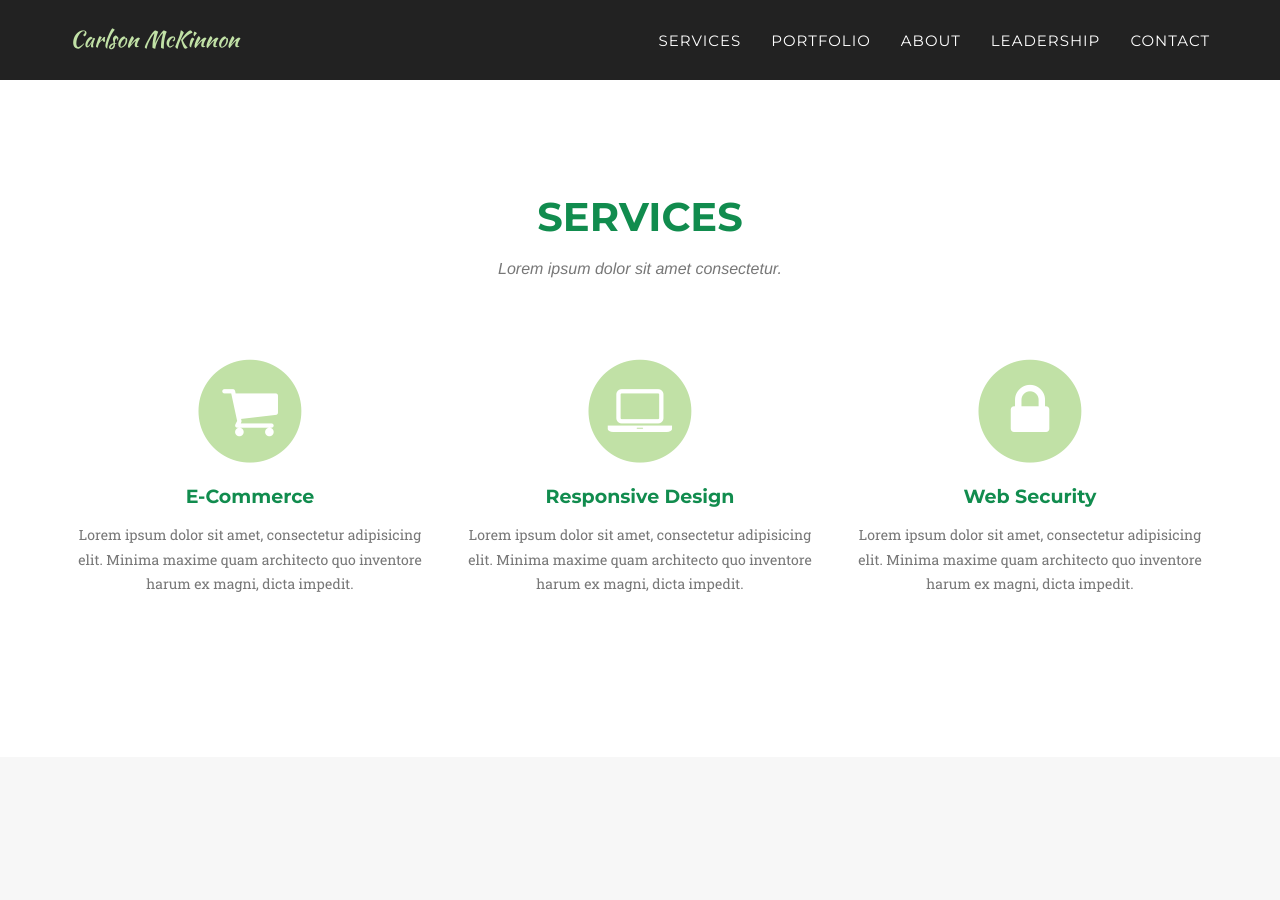
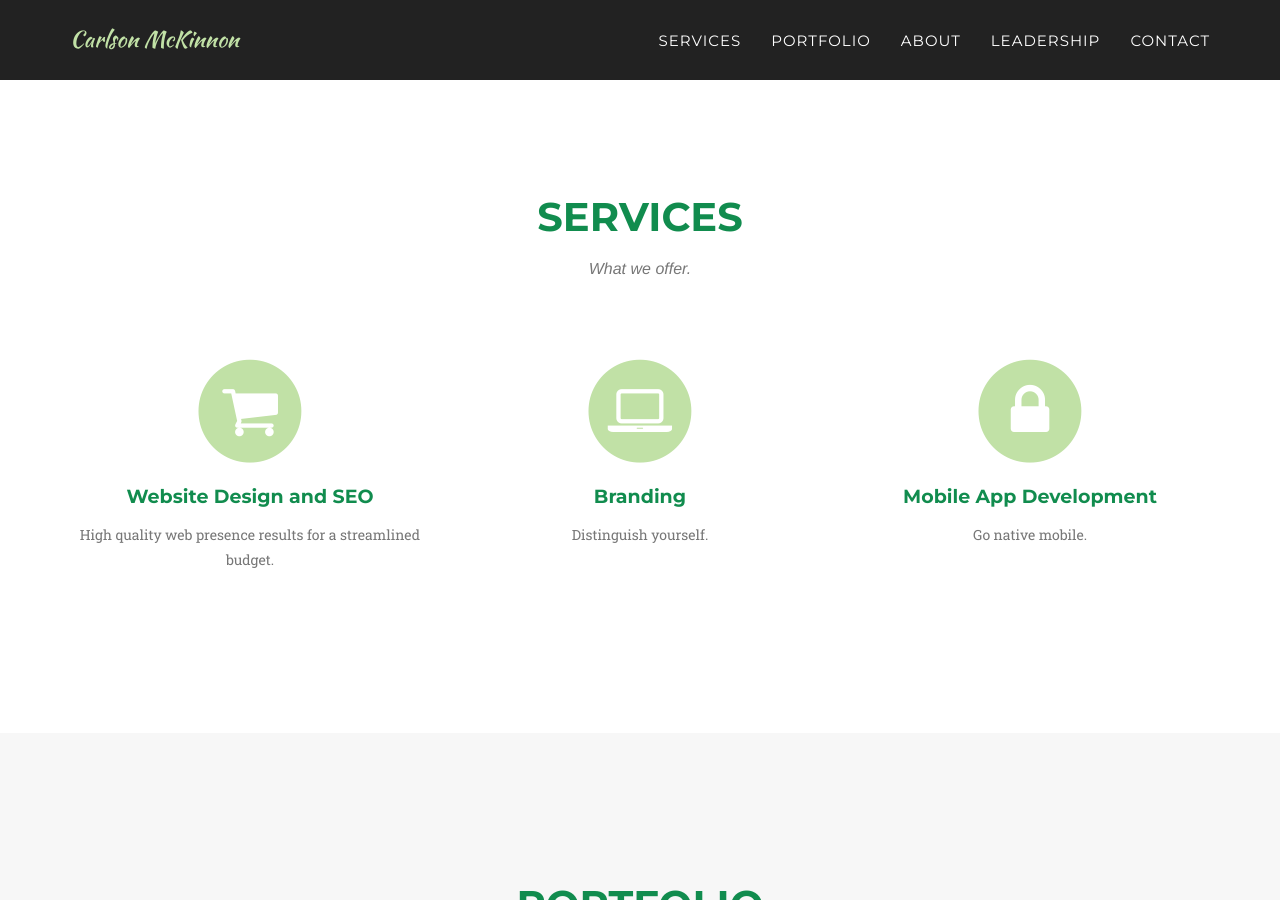
Before and after one commit to trodi/consult-o-matic, a Jekyll site: the page built from index.html, in a window 1280 px wide and 900 px high, scrolled down 713 px. Built offline with Jekyll 4.4.1, drawn with Linux system fonts in a browser that asks for light colours; some web fonts are replaced.

Commit message:
init services section

```diff
--- a/_includes/services.html
+++ b/_includes/services.html
@@ -4,7 +4,7 @@
             <div class="row">
                 <div class="col-lg-12 text-center">
                     <h2 class="section-heading">Services</h2>
-                    <h3 class="section-subheading text-muted">Lorem ipsum dolor sit amet consectetur.</h3>
+                    <h3 class="section-subheading text-muted">What we offer.</h3>
                 </div>
             </div>
             <div class="row text-center">
@@ -13,24 +13,24 @@
                         <i class="fa fa-circle fa-stack-2x text-primary"></i>
                         <i class="fa fa-shopping-cart fa-stack-1x fa-inverse"></i>
                     </span>
-                    <h4 class="service-heading">E-Commerce</h4>
-                    <p class="text-muted">Lorem ipsum dolor sit amet, consectetur adipisicing elit. Minima maxime quam architecto quo inventore harum ex magni, dicta impedit.</p>
+                    <h4 class="service-heading">Website Design and SEO</h4>
+                    <p class="text-muted">High quality web presence results for a streamlined budget.</p>
                 </div>
                 <div class="col-md-4">
                     <span class="fa-stack fa-4x">
                         <i class="fa fa-circle fa-stack-2x text-primary"></i>
                         <i class="fa fa-laptop fa-stack-1x fa-inverse"></i>
                     </span>
-                    <h4 class="service-heading">Responsive Design</h4>
-                    <p class="text-muted">Lorem ipsum dolor sit amet, consectetur adipisicing elit. Minima maxime quam architecto quo inventore harum ex magni, dicta impedit.</p>
+                    <h4 class="service-heading">Branding</h4>
+                    <p class="text-muted">Distinguish yourself.</p>
                 </div>
                 <div class="col-md-4">
                     <span class="fa-stack fa-4x">
                         <i class="fa fa-circle fa-stack-2x text-primary"></i>
                         <i class="fa fa-lock fa-stack-1x fa-inverse"></i>
                     </span>
-                    <h4 class="service-heading">Web Security</h4>
-                    <p class="text-muted">Lorem ipsum dolor sit amet, consectetur adipisicing elit. Minima maxime quam architecto quo inventore harum ex magni, dicta impedit.</p>
+                    <h4 class="service-heading">Mobile App Development</h4>
+                    <p class="text-muted">Go native mobile.</p>
                 </div>
             </div>
         </div>
```
